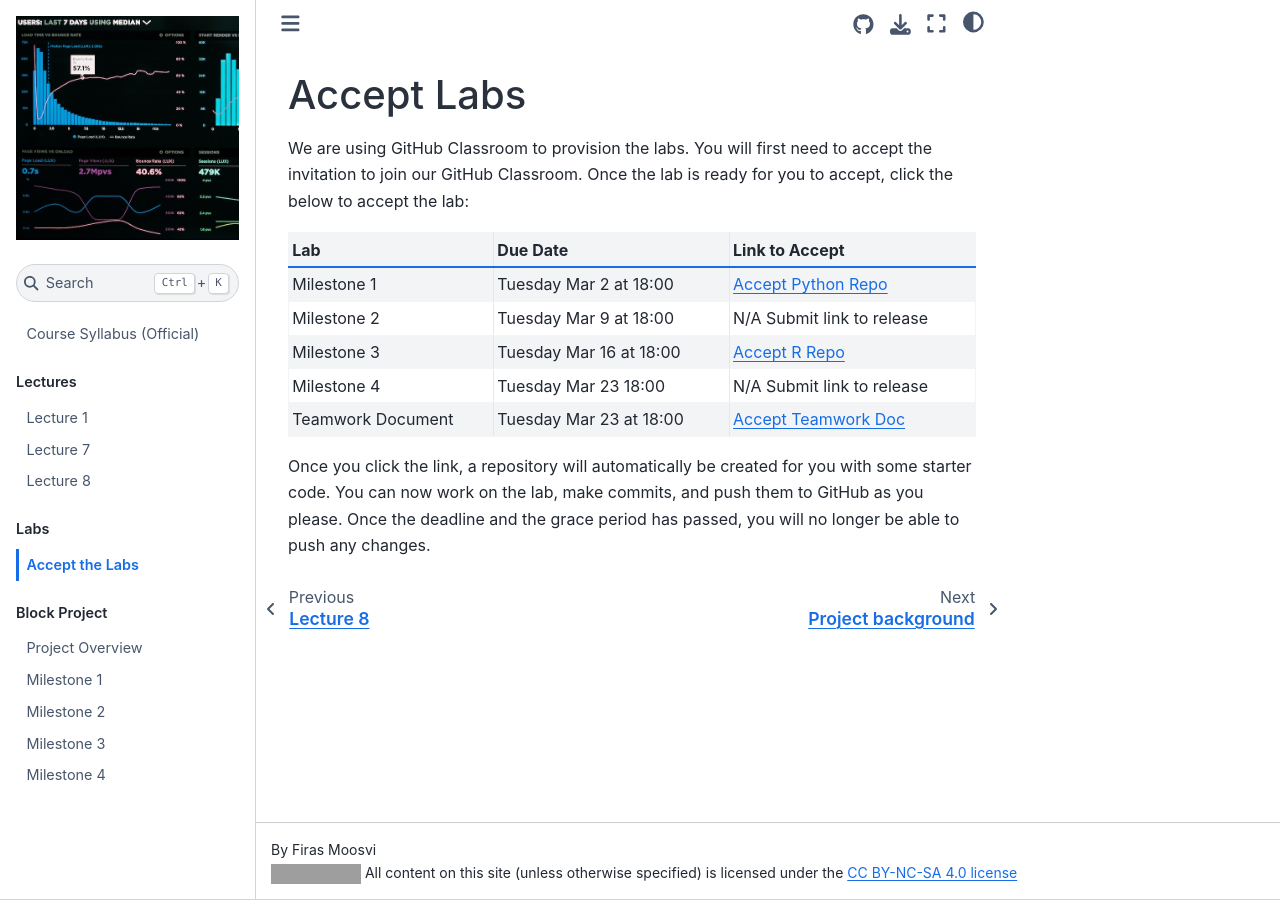
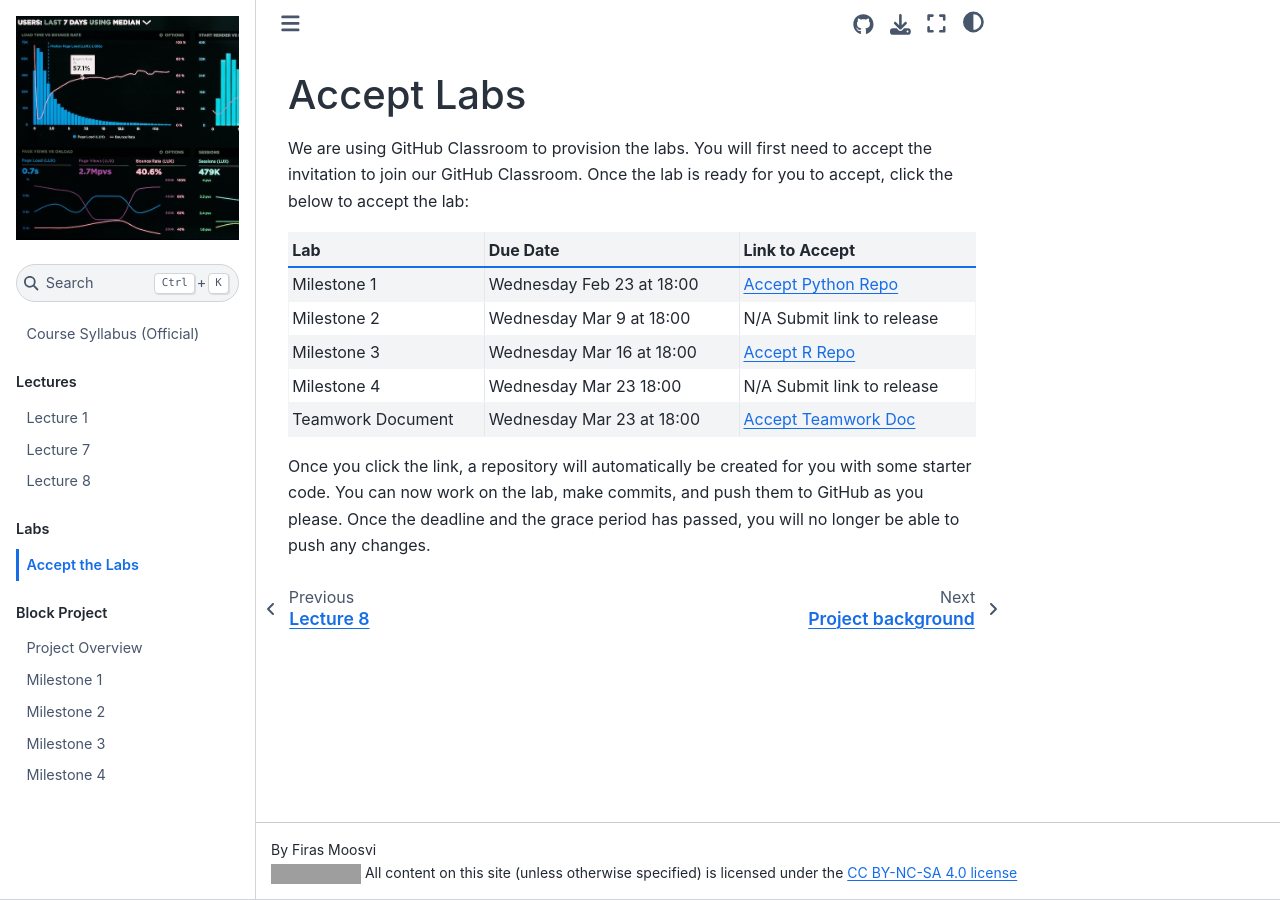
Before and after one commit to ubco-cmps/data551_course, a Jupyter Book: the page built from class/labs.md, in a window 1280 px wide. Built offline with Jupyter Book 1.0.4 settings and Sphinx 7.4.7 and the Sphinx Book theme 1.1.4, drawn with Linux system fonts in a browser that asks for light colours; pages that are not in the unit, such as notebooks, are missing from menus; grey boxes are pictures that could not be loaded.

Commit message:
fix deadlines

```diff
--- a/class/labs.md
+++ b/class/labs.md
@@ -6,13 +6,13 @@ We are using GitHub Classroom to provision the labs.
 You will first need to accept the invitation to join our GitHub Classroom.
 Once the lab is ready for you to accept, click the below to accept the lab:
 
-| Lab               | Due Date                | Link to Accept             |
-|-------------------|-------------------------|----------------------------|
-| Milestone 1       | Tuesday Mar 2 at 18:00  | [Accept Python Repo](https://classroom.github.com/a/lnflkabS)     |
-| Milestone 2       | Tuesday Mar 9 at 18:00  | N/A Submit link to release |
-| Milestone 3       | Tuesday Mar 16 at 18:00 | [Accept R Repo]()          |
-| Milestone 4       | Tuesday Mar 23 18:00    | N/A Submit link to release |
-| Teamwork Document | Tuesday Mar 23 at 18:00 | [Accept Teamwork Doc]()    |
+| Lab               | Due Date                  | Link to Accept                                                |
+|-------------------|---------------------------|---------------------------------------------------------------|
+| Milestone 1       | Wednesday Feb 23 at 18:00 | [Accept Python Repo](https://classroom.github.com/a/lnflkabS) |
+| Milestone 2       | Wednesday Mar 9 at 18:00  | N/A Submit link to release                                    |
+| Milestone 3       | Wednesday Mar 16 at 18:00 | [Accept R Repo]()                                             |
+| Milestone 4       | Wednesday Mar 23 18:00    | N/A Submit link to release                                    |
+| Teamwork Document | Wednesday Mar 23 at 18:00 | [Accept Teamwork Doc]()                                       |
 
 Once you click the link, a repository will automatically be created for you with some starter code.
 You can now work on the lab, make commits, and push them to GitHub as you please.
```
